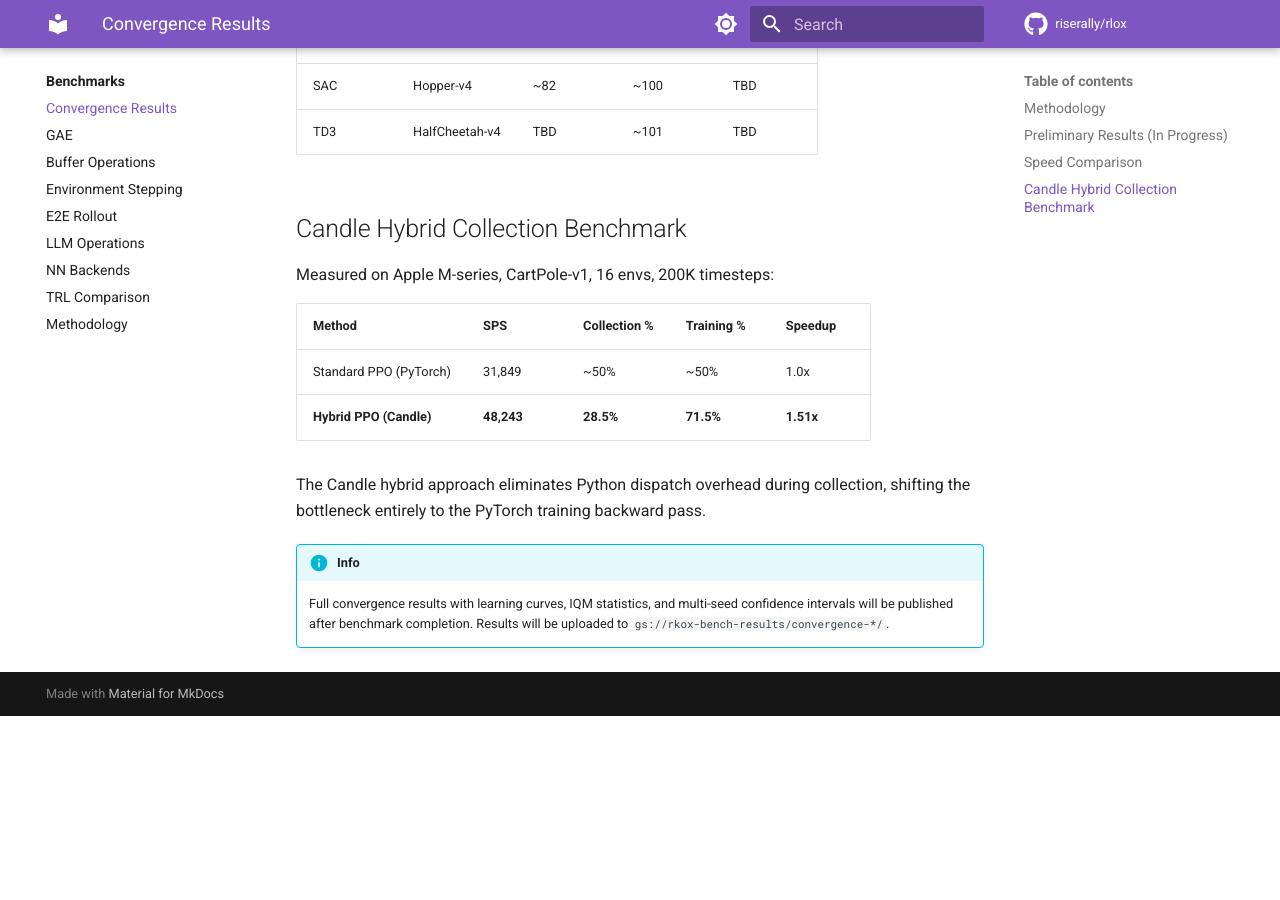
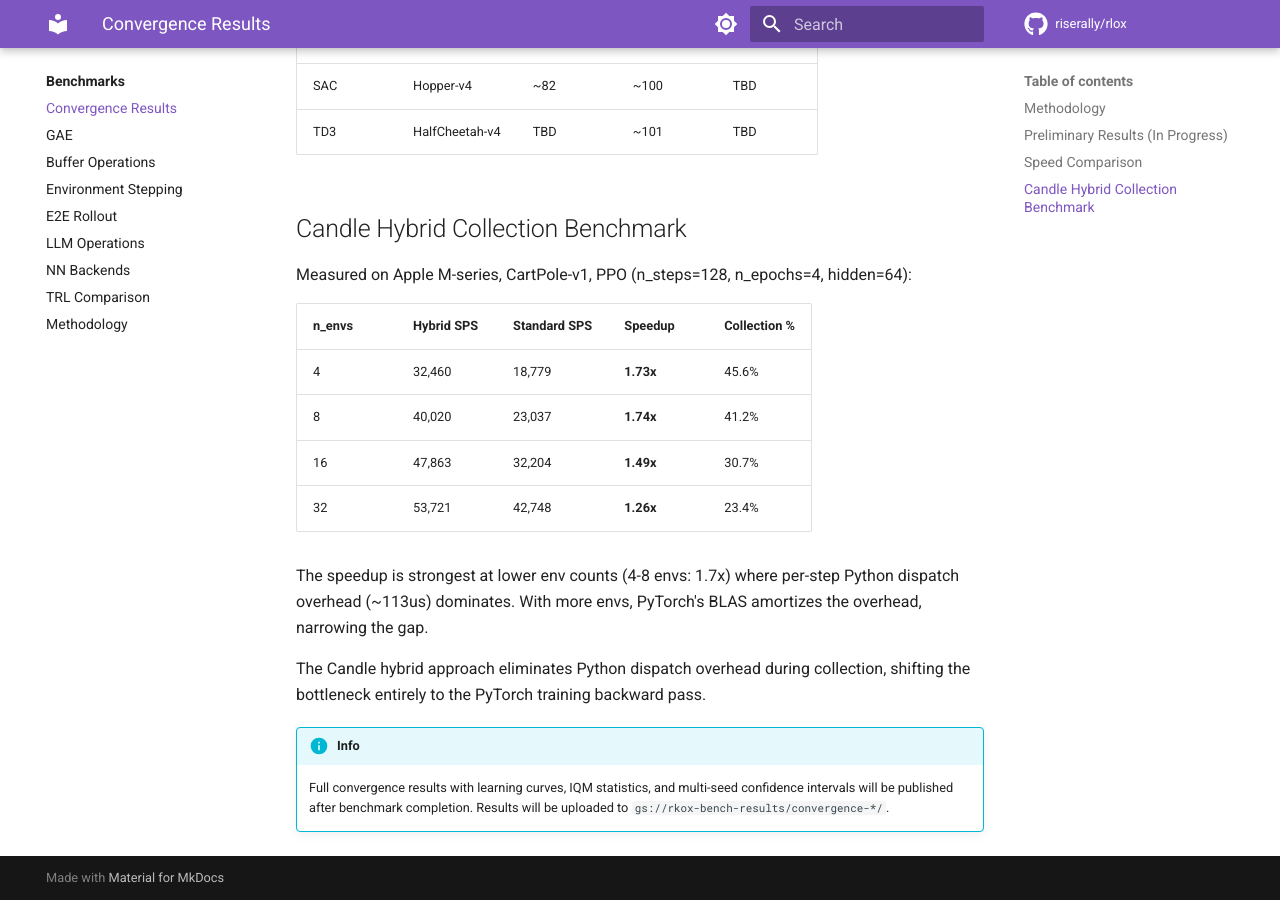
Before and after one commit to riserally/rlox, an MkDocs documentation site: the page built from docs/benchmark/convergence-results.md, in a window 1280 px wide and 900 px high, scrolled down 1225 px. Built offline with MkDocs 1.6.1 and Material for MkDocs 9.7.7, drawn with Linux system fonts in a browser that asks for light colours; comment, search, counter and statistics services are not loaded; before the commit the page ends 1941 px from its top, so only the background shows below that.

Commit message:
Add comprehensive Candle hybrid benchmark (1.26-1.74x speedup across configs)

```diff
--- a/docs/benchmark/convergence-results.md
+++ b/docs/benchmark/convergence-results.md
@@ -34,12 +34,18 @@
 
 ## Candle Hybrid Collection Benchmark
 
-Measured on Apple M-series, CartPole-v1, 16 envs, 200K timesteps:
+Measured on Apple M-series, CartPole-v1, PPO (n_steps=128, n_epochs=4, hidden=64):
 
-| Method | SPS | Collection % | Training % | Speedup |
-|--------|-----|-------------|------------|---------|
-| Standard PPO (PyTorch) | 31,849 | ~50% | ~50% | 1.0x |
-| **Hybrid PPO (Candle)** | **48,243** | **28.5%** | **71.5%** | **1.51x** |
+| n_envs | Hybrid SPS | Standard SPS | Speedup | Collection % |
+|--------|-----------|-------------|---------|-------------|
+| 4 | 32,460 | 18,779 | **1.73x** | 45.6% |
+| 8 | 40,020 | 23,037 | **1.74x** | 41.2% |
+| 16 | 47,863 | 32,204 | **1.49x** | 30.7% |
+| 32 | 53,721 | 42,748 | **1.26x** | 23.4% |
+
+The speedup is strongest at lower env counts (4-8 envs: 1.7x) where per-step
+Python dispatch overhead (~113us) dominates. With more envs, PyTorch's BLAS
+amortizes the overhead, narrowing the gap.
 
 The Candle hybrid approach eliminates Python dispatch overhead during collection,
 shifting the bottleneck entirely to the PyTorch training backward pass.
```
